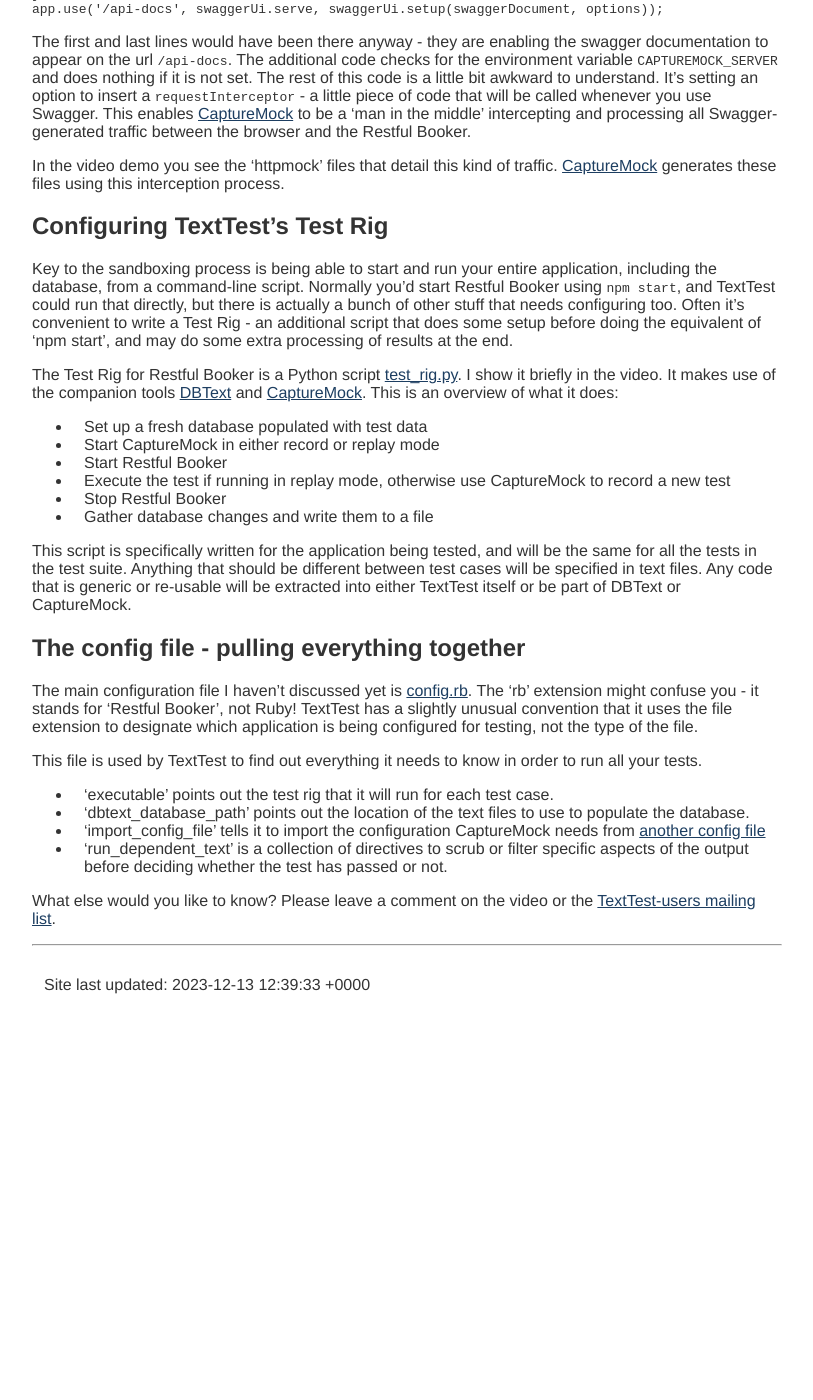
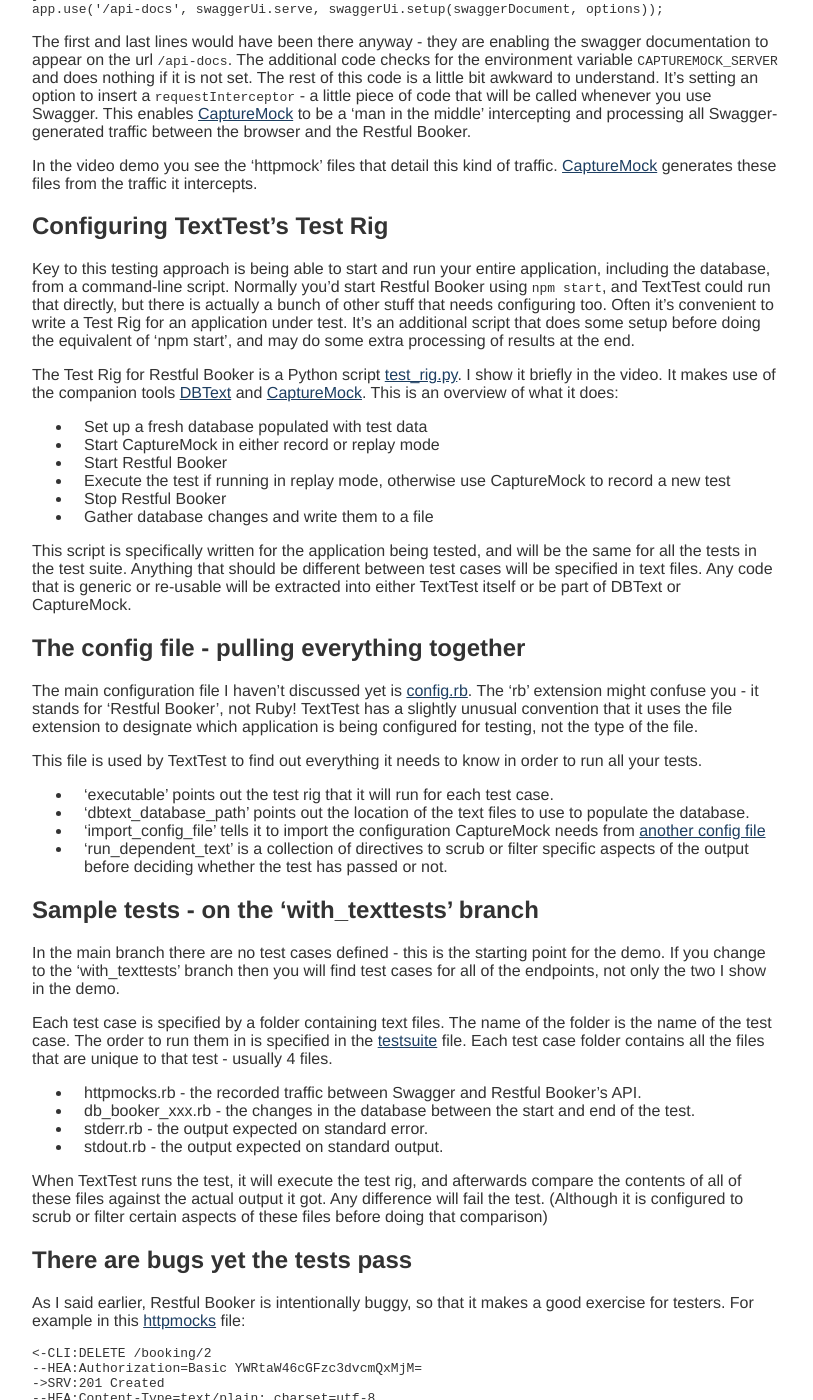
Before and after one commit to texttest/website_2, a Jekyll site: the page built from _articles/restful_booker_demo.md, in a window 1280 px wide and 1400 px high, scrolled down 1273 px. Shown: the whole window, without its empty margins (233-1046 px from the left). Built offline with Jekyll 4.4.1, drawn with Linux system fonts in a browser that asks for light colours; before the commit the page ends 2297 px from its top, so only the background shows below that; some of the changed text lies outside the part shown.

```diff
--- a/_articles/restful_booker_demo.md
+++ b/_articles/restful_booker_demo.md
@@ -12,7 +12,7 @@ _This article accompanies the video [Beyond Code Katas - Approval Testing a REST
 Code katas are great for practicing your skills. By necessity though these are small problems, and your production code is on a completely different scale. In this article I want to show you a kind of code kata that’s a little bit larger. It’s a back-end service with a database, written in node.js. It has a REST API and is backed by a Mongo database. It's a little bit closer to a real world system than your average code kata. Let's look at a good way to get this code under control using TextTest and CaptureMock.
 
 ## The System under Test - Restful Booker
-The code for [Restful Booker](https://github.com/texttest/restful-booker) is forked under the TextTest project on Github. It's a fork based on [Mark Winteringham's code](https://github.com/mwinteringham/restful-booker). Mark does workshops and trainings for testers, and he created this application to help teach good strategies for exploring and manual testing an API. Restful Booker is deliberately designed to be buggy, often in subtle ways. It's also designed with fairly comprehensive documentation so you can assess the value of that too.
+The code for [Restful Booker](https://github.com/texttest/restful-booker) is a worked example under the TextTest project on Github. It's a fork based on [Mark Winteringham's code](https://github.com/mwinteringham/restful-booker). Mark does workshops and trainings for testers, and he created this application to help teach good strategies for exploring and manual testing an API. Restful Booker is deliberately designed to be buggy, often in subtle ways. It's also designed with fairly comprehensive documentation so you can assess the value of that too.
 
 I'm using this code slightly differently - my concern is how to write automated tests for this service that will be reliable, fast and comprehensive enough to support refactoring, and not too much work to create or maintain. I've used TextTest and CaptureMock in this role on a microservices production system I worked on previously, and I'm also drawing on the experiences of Geoff Bache testing several other service-based and microservices systems. So even though this is a toy example, I think it illustrates a viable approach.
 
@@ -39,10 +39,10 @@ This is the only change to the actual application code, in [app.js](https://gith
 
 The first and last lines would have been there anyway - they are enabling the swagger documentation to appear on the url `/api-docs`. The additional code checks for the environment variable `CAPTUREMOCK_SERVER` and does nothing if it is not set. The rest of this code is a little bit awkward to understand. It's setting an option to insert a `requestInterceptor` - a little piece of code that will be called whenever you use Swagger. This enables [CaptureMock](https://github.com/texttest/capturemock) to be a 'man in the middle' intercepting and processing all Swagger-generated traffic between the browser and the Restful Booker.
 
-In the video demo you see the 'httpmock' files that detail this kind of traffic. [CaptureMock](https://github.com/texttest/capturemock) generates these files using this interception process.
+In the video demo you see the 'httpmock' files that detail this kind of traffic. [CaptureMock](https://github.com/texttest/capturemock) generates these files from the traffic it intercepts.
 
 ## Configuring TextTest's Test Rig
-Key to the sandboxing process is being able to start and run your entire application, including the database, from a command-line script. Normally you'd start Restful Booker using `npm start`, and TextTest could run that directly, but there is actually a bunch of other stuff that needs configuring too. Often it's convenient to write a Test Rig - an additional script that does some setup before doing the equivalent of 'npm start', and may do some extra processing of results at the end.
+Key to this testing approach is being able to start and run your entire application, including the database, from a command-line script. Normally you'd start Restful Booker using `npm start`, and TextTest could run that directly, but there is actually a bunch of other stuff that needs configuring too. Often it's convenient to write a Test Rig for an application under test. It's an additional script that does some setup before doing the equivalent of 'npm start', and may do some extra processing of results at the end.
 
 The Test Rig for Restful Booker is a Python script [test_rig.py](https://github.com/texttest/restful-booker/blob/main/integration_tests/test_rig.py). I show it briefly in the video. It makes use of the companion tools [DBText](https://github.com/texttest/dbtext) and [CaptureMock](https://github.com/texttest/capturemock). This is an overview of what it does:
 
@@ -65,4 +65,26 @@ This file is used by TextTest to find out everything it needs to know in order t
 * 'import_config_file' tells it to import the configuration CaptureMock needs from [another config file](https://github.com/texttest/restful-booker/blob/main/integration_tests/capturemockrc.rb)
 * 'run_dependent_text' is a collection of directives to scrub or filter specific aspects of the output before deciding whether the test has passed or not.
 
+## Sample tests - on the 'with_texttests' branch
+In the main branch there are no test cases defined - this is the starting point for the demo. If you change to the 'with_texttests' branch then you will find test cases for all of the endpoints, not only the two I show in the demo.
+
+Each test case is specified by a folder containing text files. The name of the folder is the name of the test case. The order to run them in is specified in the [testsuite](https://github.com/texttest/restful-booker/blob/with_texttests/integration_tests/testsuite.rb) file. Each test case folder contains all the files that are unique to that test - usually 4 files.
+
+* httpmocks.rb - the recorded traffic between Swagger and Restful Booker's API.
+* db_booker_xxx.rb - the changes in the database between the start and end of the test.
+* stderr.rb - the output expected on standard error.
+* stdout.rb - the output expected on standard output.
+
+When TextTest runs the test, it will execute the test rig, and afterwards compare the contents of all of these files against the actual output it got. Any difference will fail the test. (Although it is configured to scrub or filter certain aspects of these files before doing that comparison)
+
+## There are bugs yet the tests pass
+As I said earlier, Restful Booker is intentionally buggy, so that it makes a good exercise for testers. For example in this [httpmocks](https://github.com/texttest/restful-booker/blob/with_texttests/integration_tests/delete_booking/httpmocks.rb) file:
+
+    <-CLI:DELETE /booking/2
+    --HEA:Authorization=Basic YWRtaW46cGFzc3dvcmQxMjM=
+    ->SRV:201 Created
+    --HEA:Content-Type=text/plain; charset=utf-8
+
+You can see it's recorded an interaction where you're trying to delete a booking. The server response is '201 Created'. This is almost certainly the wrong HTTP code for this situation. Yet, I have approved this output and stored it in my test case. In a real application situation I would not have approved this - I would have fixed it! My purpose here is to show how to automate these tests, not to enumerate and fix all the bugs :-)
+
 What else would you like to know? Please leave a comment on the video or the [TextTest-users mailing list](https://sourceforge.net/p/texttest/mailman/texttest-users/).
```
